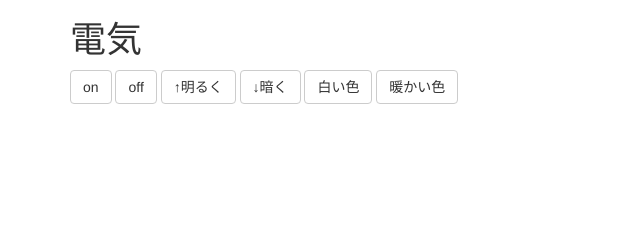
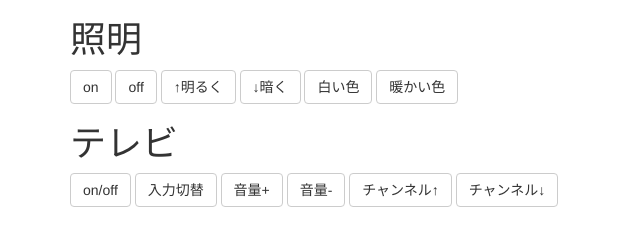
Before and after one commit to manaten/irMagician, a website: page public/index.html in a window 1280 px wide. Shown: the whole page, without its empty margins (0-640 px from the left). Drawn offline with nearby package versions, Linux system fonts and the light colour scheme.

Commit message:
feat(ir): † 信号情報を幾つか追加 †

```diff
--- a/public/index.html
+++ b/public/index.html
@@ -6,7 +6,7 @@
 </head>
 <body>
   <div class="container">
-    <h1>電気</h1>
+    <h1>照明</h1>
     <a href="/send/light_on" target="hiddenFrame">
       <button type="button" class="btn btn-default">on</button>
     </a>
@@ -26,6 +26,25 @@
       <button type="button" class="btn btn-default">暖かい色</button>
     </a>
 
+    <h1>テレビ</h1>
+    <a href="/send/tv_on_off" target="hiddenFrame">
+      <button type="button" class="btn btn-default">on/off</button>
+    </a>
+    <a href="/send/tv_change_input" target="hiddenFrame">
+      <button type="button" class="btn btn-default">入力切替</button>
+    </a>
+    <a href="/send/tv_volume_up" target="hiddenFrame">
+      <button type="button" class="btn btn-default">音量+</button>
+    </a>
+    <a href="/send/tv_volume_down" target="hiddenFrame">
+      <button type="button" class="btn btn-default">音量-</button>
+    </a>
+    <a href="/send/tv_channel_up" target="hiddenFrame">
+      <button type="button" class="btn btn-default">チャンネル↑</button>
+    </a>
+    <a href="/send/tv_channel_down" target="hiddenFrame">
+      <button type="button" class="btn btn-default">チャンネル↓</button>
+    </a>
   </div>
   <iframe name="hiddenFrame" style="display:none;"></iframe>
 </body>
--- a/scripts/irmagician.coffee
+++ b/scripts/irmagician.coffee
@@ -130,6 +130,10 @@ module.exports = (robot) ->
       irMagician.play (err, result) ->
         msg.send err, result
 
+    robot.hear /^k (.+)$/, (msg) ->
+      irMagician.setPostScaler msg.match[1], (err, result) ->
+        msg.send err, result
+
     robot.hear /^save$/, (msg) ->
       irMagician.save (err, result) ->
         msg.send JSON.stringify result
```
Also changed, not shown: config/default.yml (+7 -0 lines).
